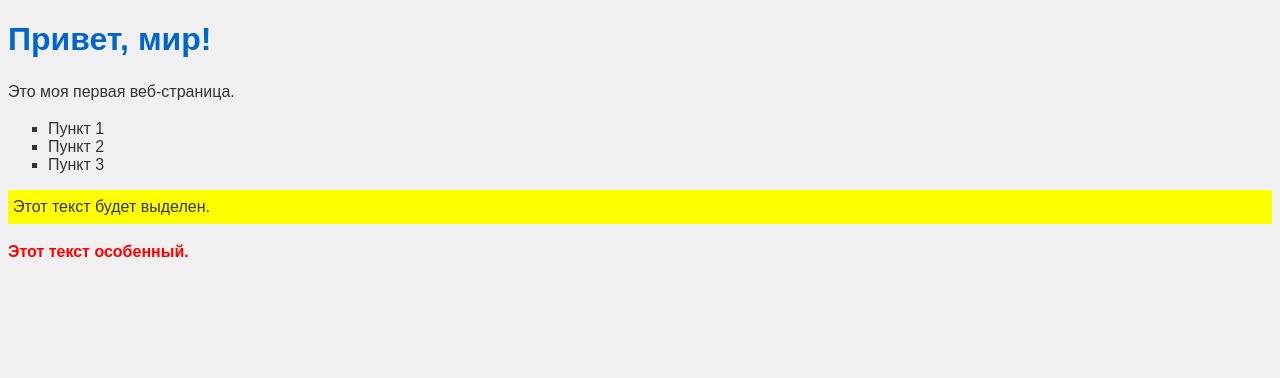
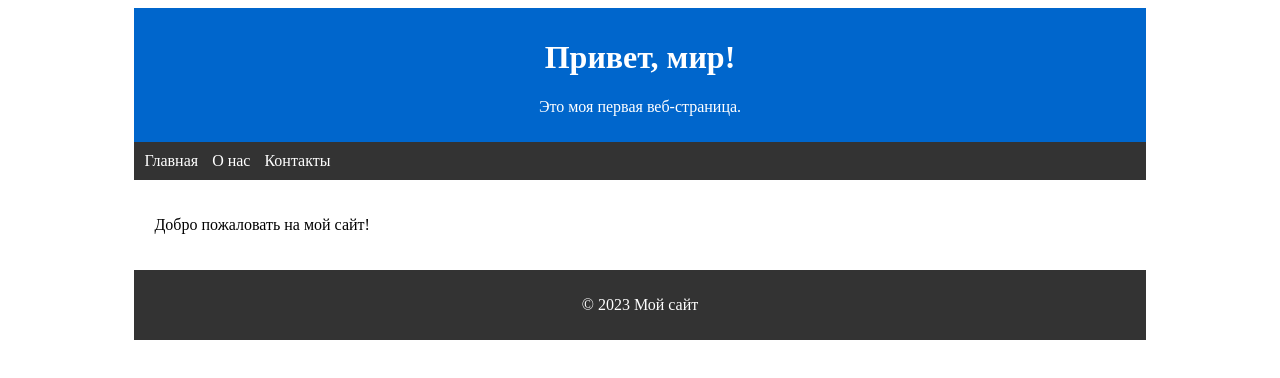
Before and after one commit to LabStep0AbramovVsevolodDmitrievich/L05_Abramov, a plain HTML site: page index.html in a window 1280 px wide. Drawn offline with Linux system fonts and the light colour scheme.

Commit message:
two commit

```diff
--- a/index.html
+++ b/index.html
@@ -7,14 +7,24 @@
     <title>Ваше ФИО</title>
 </head>
 <body>
-    <h1>Привет, мир!</h1>
-    <p>Это моя первая веб-страница.</p>
-    <ul>
-        <li>Пункт 1</li>
-        <li>Пункт 2</li>
-        <li>Пункт 3</li>
-    </ul>
-    <p class="highlight">Этот текст будет выделен.</p>
-    <p id="special">Этот текст особенный.</p>
+    <div class="container">
+        <header>
+            <h1>Привет, мир!</h1>
+            <p>Это моя первая веб-страница.</p>
+        </header>
+        <nav>
+            <ul>
+                <li><a href="#">Главная</a></li>
+                <li><a href="#">О нас</a></li>
+                <li><a href="#">Контакты</a></li>
+            </ul>
+        </nav>
+        <main>
+            <p>Добро пожаловать на мой сайт!</p>
+        </main>
+        <footer>
+            <p>&copy; 2023 Мой сайт</p>
+        </footer>
+    </div>
 </body>
 </html>
--- a/style.css
+++ b/style.css
@@ -1,27 +1,43 @@
-body {
-    font-family: Arial, sans-serif;
-    background-color: #f0f0f0;
-    color: #333;
+.container {
+    width: 80%;
+    margin: 0 auto;
 }
 
-h1 {
-    color: #0066cc;
+header {
+    background-color: #0066cc;
+    color: white;
+    padding: 10px;
+    text-align: center;
 }
 
-ul {
-    list-style-type: square;
+nav {
+    background-color: #333;
+    padding: 10px;
 }
 
-p {
-    font-size: 16px;
-    line-height: 1.5;
-}
-.highlight {
-    background-color: yellow;
-    padding: 5px;
+nav ul {
+    list-style-type: none;
+    margin: 0;
+    padding: 0;
 }
 
-#special {
-    font-weight: bold;
-    color: red;
+nav ul li {
+    display: inline;
+    margin-right: 10px;
 }
+
+nav ul li a {
+    color: white;
+    text-decoration: none;
+}
+
+main {
+    padding: 20px;
+}
+
+footer {
+    background-color: #333;
+    color: white;
+    text-align: center;
+    padding: 10px;
+}
```
